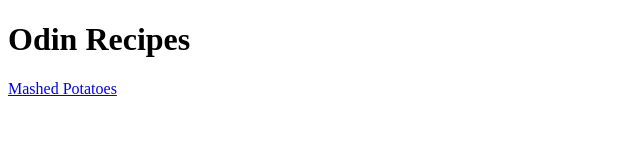
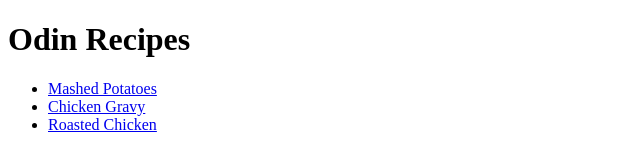
Before and after one commit to Anthony-Ledesma/odin-recipes, a plain HTML site: page index.html in a window 1280 px wide. Shown: the whole page, without its empty margins (0-640 px from the left). Drawn offline with Linux system fonts and the light colour scheme.

Commit message:
Add links to recipes on index.html
Added links to the recipes for Chicken Gravy and Roasted Chicken to the
home page

```diff
--- a/index.html
+++ b/index.html
@@ -8,7 +8,11 @@
     <body>
         <h1>Odin Recipes</h1>
 
-        <a href=".recipes/mashed-potatoes.html">Mashed Potatoes</a>
+        <ul>
+            <li><a href=".recipes/mashed-potatoes.html">Mashed Potatoes</a></li>
+            <li><a href=".recipes/chicken-gravy.html">Chicken Gravy</a></li>
+            <li><a href=".recipes/roasted-chicken.html">Roasted Chicken</a></li>
+        </ul>
     </body>
 
 </html>
```
